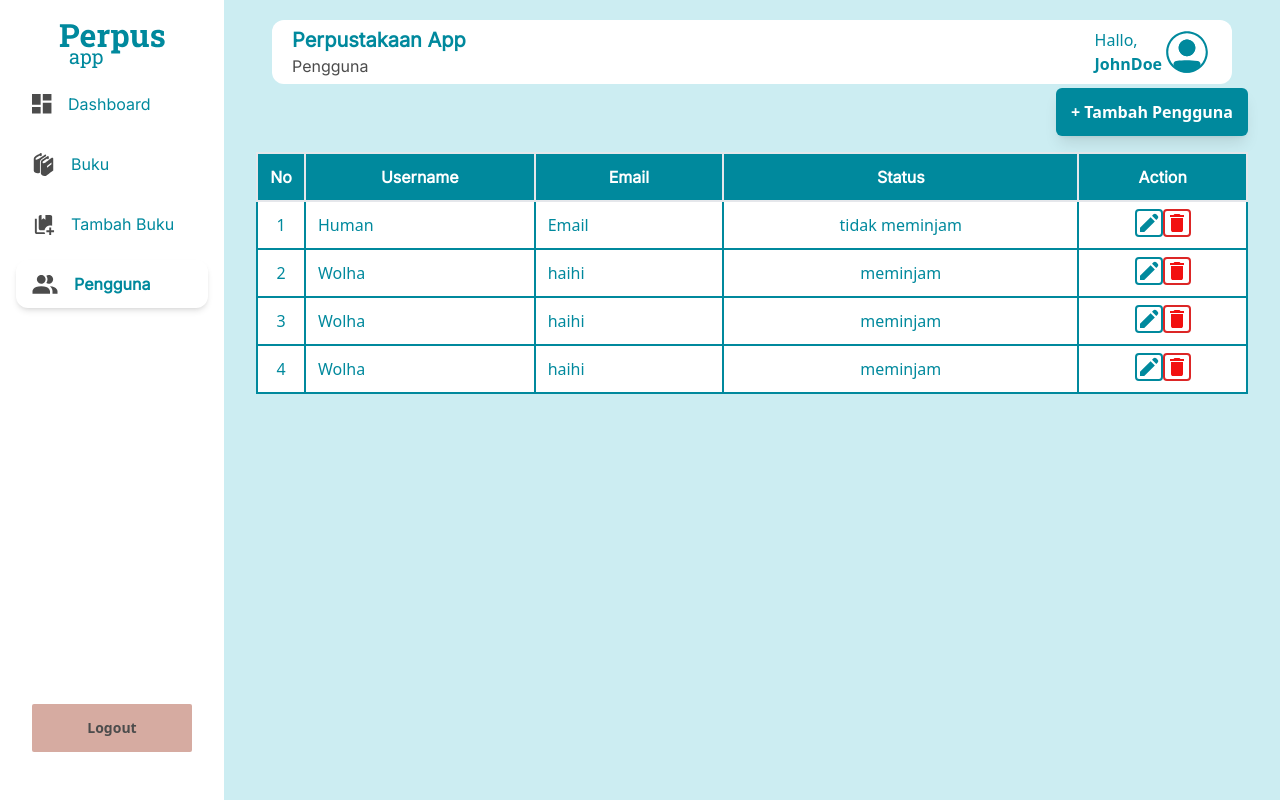
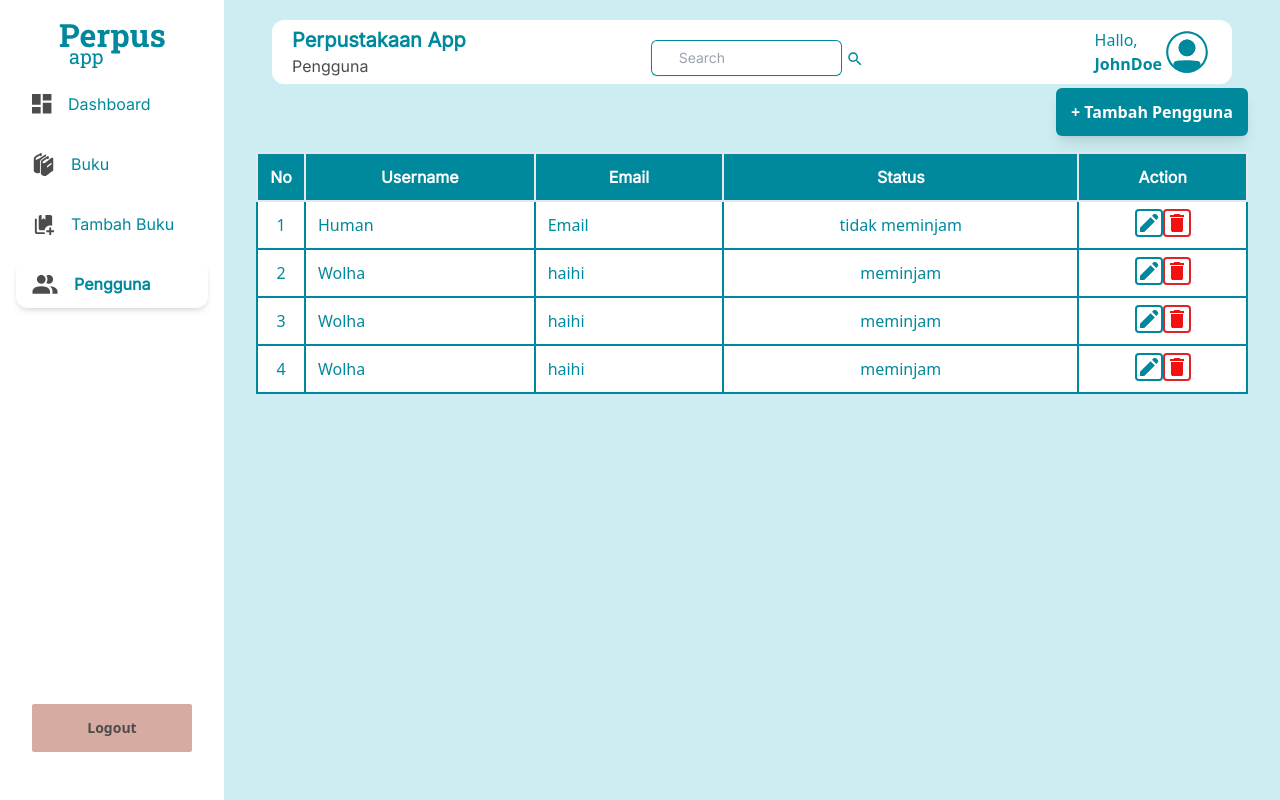
Before and after one commit to Sekolah-Beta-2023/Achmad-Maulana-Achsan_Perpus-App, a Nuxt app: page /users in a window 1280 px wide. Built offline with nearby package versions, Linux system fonts and the light colour scheme.

Commit message:
add search

```diff
--- a/pages/buku.vue
+++ b/pages/buku.vue
@@ -27,38 +27,6 @@
           image="https://penerbitdeepublish.com/wp-content/uploads/2020/11/Buku-Perspektif-Pendidikan-dalam-Bingkai_Kurniawan-Convert-depan.jpg"
         />
         <CardBook />
-        <CardBook
-          image="https://penerbitdeepublish.com/wp-content/uploads/2020/11/Buku-Perspektif-Pendidikan-dalam-Bingkai_Kurniawan-Convert-depan.jpg"
-        />
-        <CardBook />
-        <CardBook
-          image="https://penerbitdeepublish.com/wp-content/uploads/2020/11/Buku-Perspektif-Pendidikan-dalam-Bingkai_Kurniawan-Convert-depan.jpg"
-        />
-        <CardBook />
-        <CardBook
-          image="https://penerbitdeepublish.com/wp-content/uploads/2020/11/Buku-Perspektif-Pendidikan-dalam-Bingkai_Kurniawan-Convert-depan.jpg"
-        />
-        <CardBook />
-        <CardBook
-          image="https://penerbitdeepublish.com/wp-content/uploads/2020/11/Buku-Perspektif-Pendidikan-dalam-Bingkai_Kurniawan-Convert-depan.jpg"
-        />
-        <CardBook />
-        <CardBook
-          image="https://penerbitdeepublish.com/wp-content/uploads/2020/11/Buku-Perspektif-Pendidikan-dalam-Bingkai_Kurniawan-Convert-depan.jpg"
-        />
-        <CardBook />
-        <CardBook
-          image="https://penerbitdeepublish.com/wp-content/uploads/2020/11/Buku-Perspektif-Pendidikan-dalam-Bingkai_Kurniawan-Convert-depan.jpg"
-        />
-        <CardBook />
-        <CardBook
-          image="https://penerbitdeepublish.com/wp-content/uploads/2020/11/Buku-Perspektif-Pendidikan-dalam-Bingkai_Kurniawan-Convert-depan.jpg"
-        />
-        <CardBook />
-        <CardBook
-          image="https://penerbitdeepublish.com/wp-content/uploads/2020/11/Buku-Perspektif-Pendidikan-dalam-Bingkai_Kurniawan-Convert-depan.jpg"
-        />
-        <CardBook />
       </div>
     </div>
   </div>
--- a/pages/users.vue
+++ b/pages/users.vue
@@ -6,6 +6,22 @@
       <div class="flex justify-center w-full">
         <NavBar menu="Pengguna" username="JohnDoe" />
       </div>
+      <!-- Awal input Search -->
+      <div class="w-2/4 z-50 top-6 items-end flex justify-end fixed">
+        <form class="w-1/3 flex items-end h-full gap-1">
+          <InputComponent
+            id="search"
+            label=" "
+            name="search"
+            placeholder="Search"
+            type="text"
+          />
+          <button class="flex items-end mb-2">
+            <img src="../assets/icon-search.svg" alt="icon-search" />
+          </button>
+        </form>
+      </div>
+      <!-- AKhir input Search -->
       <div class="mt-20 w-full flex justify-start items-start flex-col p-8">
         <div v-if="!isCreating" class="w-full flex justify-end items-center">
           <button
```
